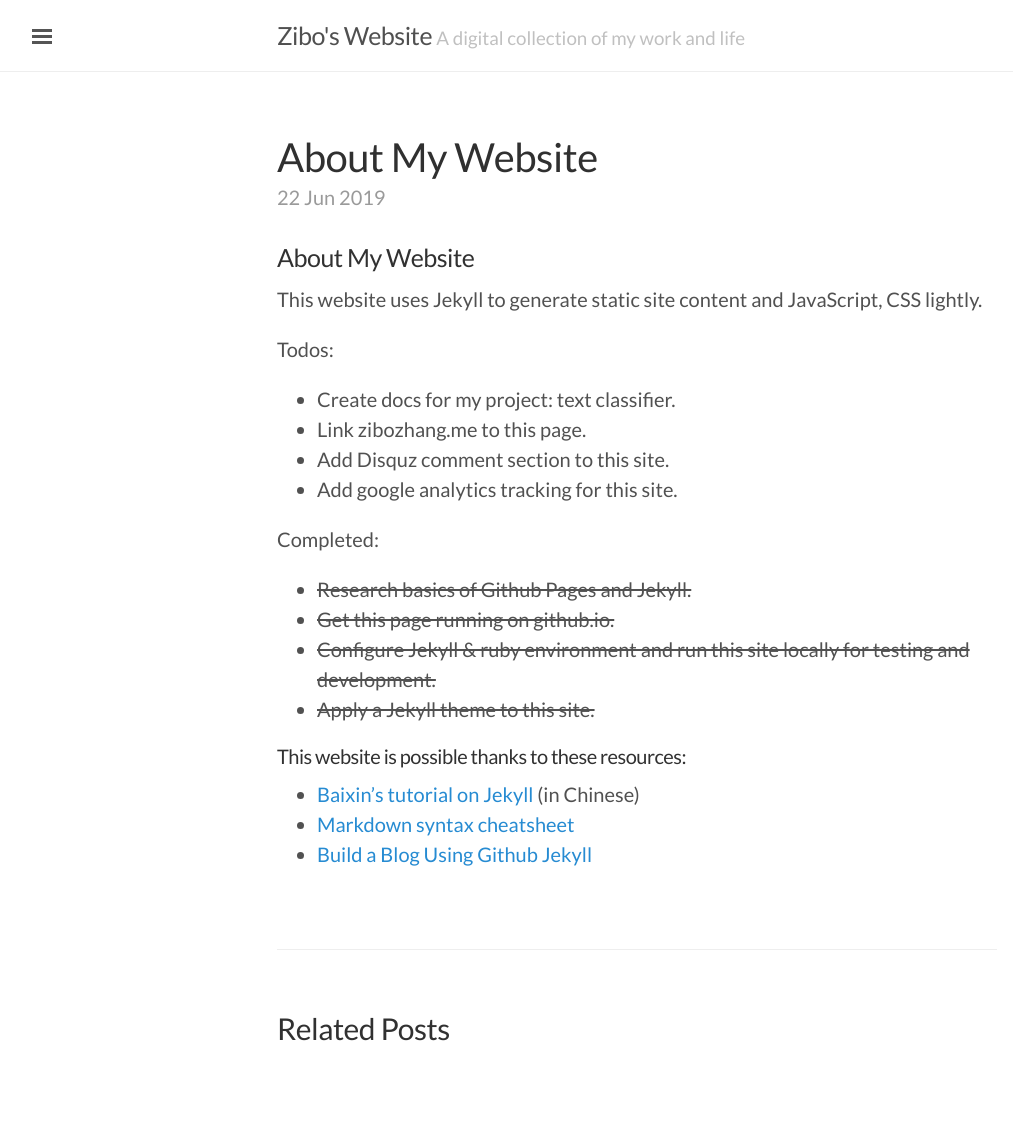
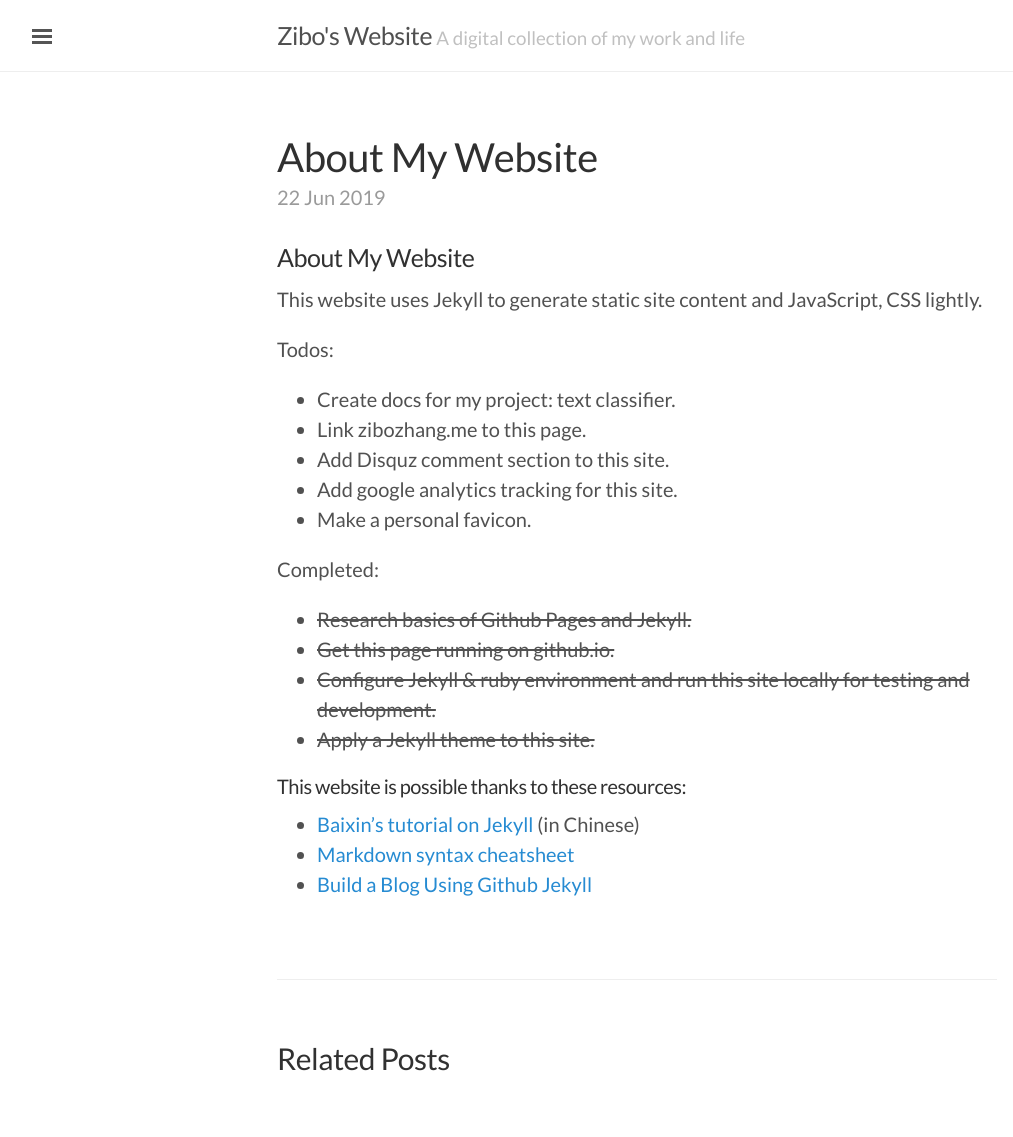
Before and after one commit to tonyzhang95/tonyzhang95.github.io, a Jekyll site: the page built from _posts/2019-06-22-About-My-Site.md, in a window 1280 px wide. Shown: the whole page, without its empty margins (3-1016 px from the left). Built offline with Jekyll 4.4.1, drawn with Linux system fonts in a browser that asks for light colours; nearby versions of some CDN libraries; before the commit the page ends 1107 px from its top, so only the background shows below that.

```diff
--- a/_posts/2019-06-22-About-My-Site.md
+++ b/_posts/2019-06-22-About-My-Site.md
@@ -13,6 +13,7 @@
   * Link zibozhang.me to this page.
   * Add Disquz comment section to this site.
   * Add google analytics tracking for this site.
+  * Make a personal favicon.
 
 Completed:
   * ~~Research basics of Github Pages and Jekyll.~~
```
Also changed, not shown: README.md.
